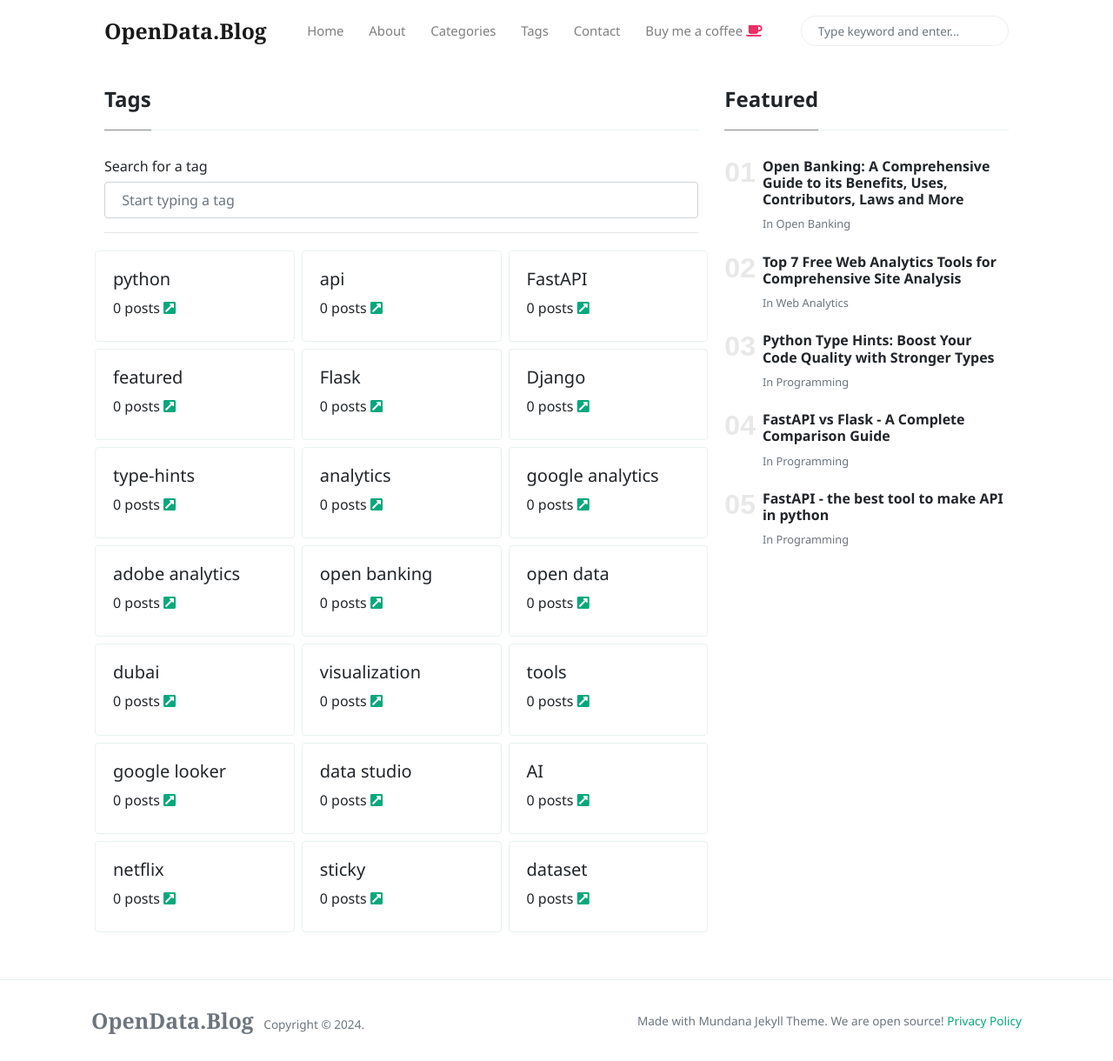
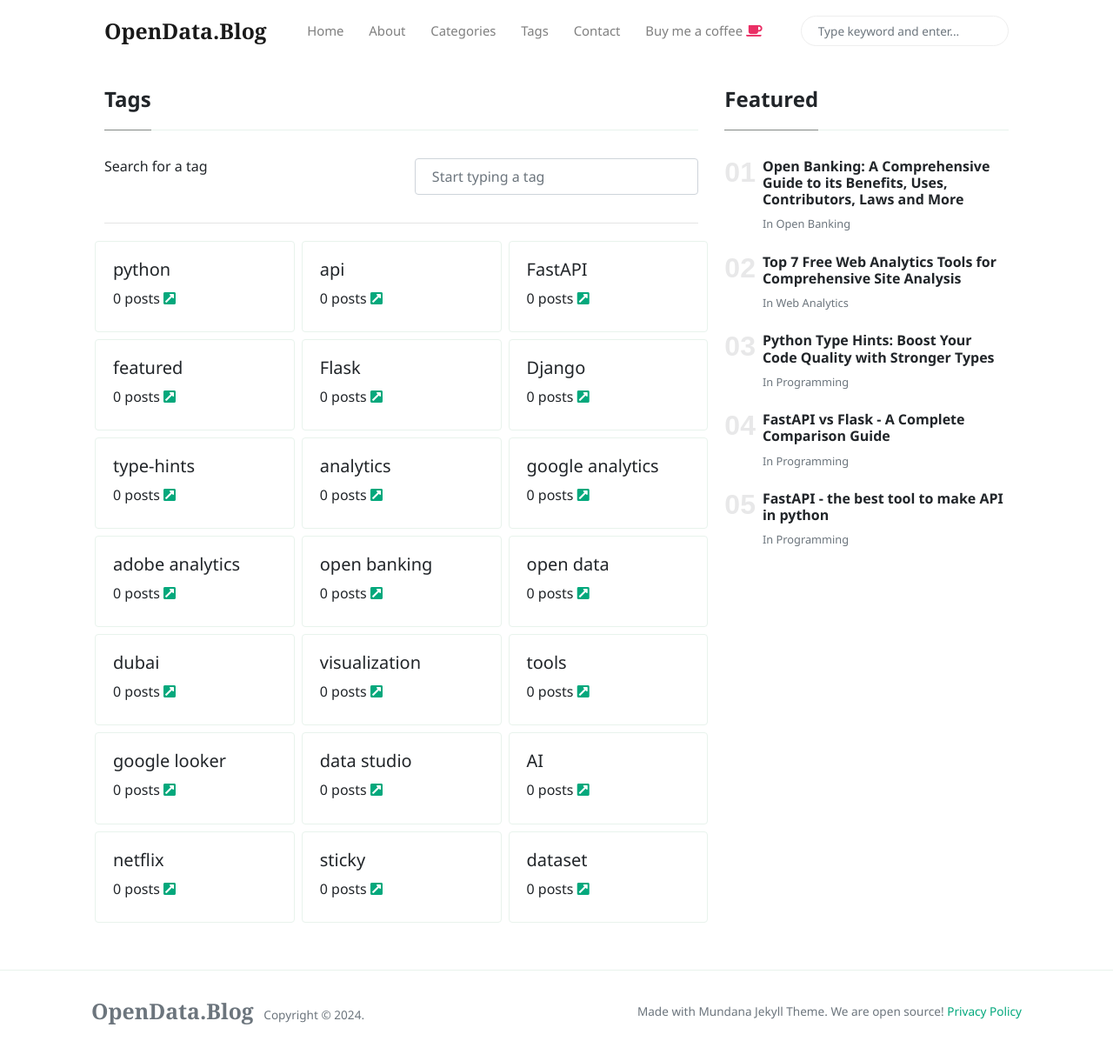
Before and after one commit to victorjohnsonk/victorjohnsonblog.github.io, a Jekyll site: the page built from _pages/tags.html, in a window 1280 px wide and 1220 px high. Shown: the whole window at 87% size. Built offline with Jekyll 4.4.1, drawn with Linux system fonts in a browser that asks for light colours; nearby versions of some CDN libraries.

Commit message:
Update tags.html

```diff
--- a/_pages/tags.html
+++ b/_pages/tags.html
@@ -8,8 +8,14 @@ permalink: "/tags"
 	<div class="row justify-content-center">
 		 <div class="col-md-8">
     <h4 class="font-weight-bold spanborder"><span>{{ page.title }}</span></h4>
-			 <h6>Search for a tag </h6>
-	<input type="text" id="filterInput" class="form-control mb-3" placeholder="Start typing a tag">
+			 <div class="row">
+  <div class="col">
+    <h6>Search for a tag</h6>
+  </div>
+  <div class="col">
+    <input type="text" id="filterInput" class="form-control mb-3" placeholder="Start typing a tag">
+  </div>
+</div>
 			 <hr>
     <div class="row">
         {% for tag in site.tags %}
```
